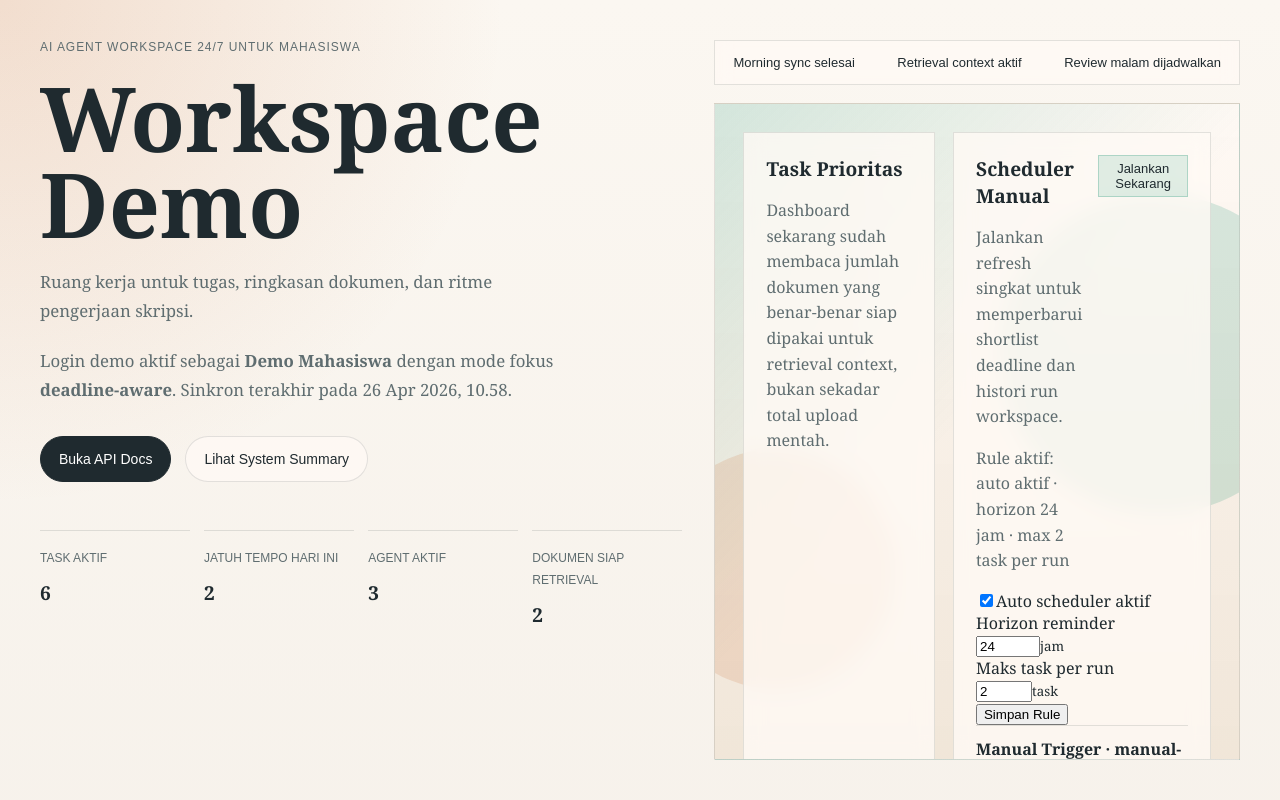
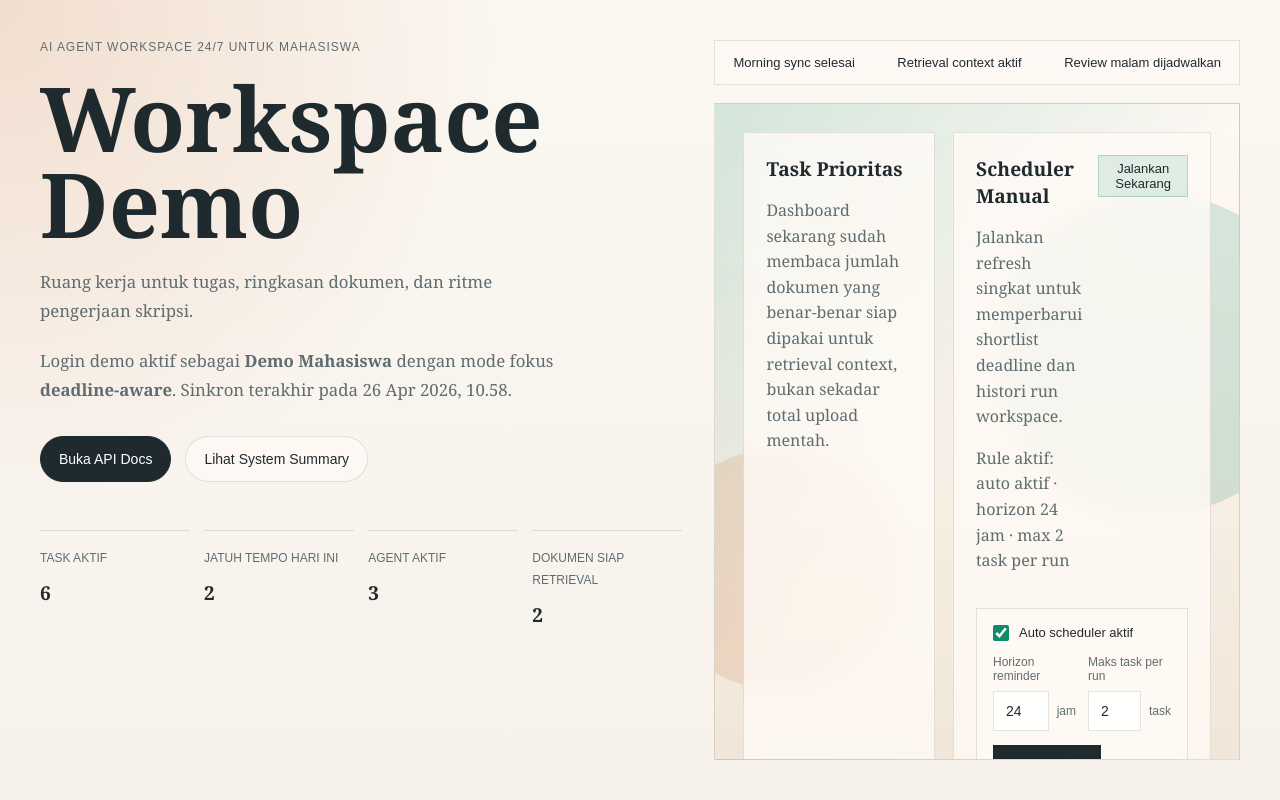
Before and after one commit to LilWest03/PlannerTest, a Next.js app in the folder frontend/: page / in a window 1280 px wide. Shown: the top 800 px of the page. Built offline with nearby package versions, Linux system fonts and the light colour scheme; no server answers.

Commit message:
Add scheduler settings editor to dashboard

```diff
--- a/frontend/app/globals.css
+++ b/frontend/app/globals.css
@@ -354,6 +354,81 @@ a {
   cursor: pointer;
 }
 
+.scheduler-settings-form {
+  display: grid;
+  gap: 14px;
+  margin: 18px 0 10px;
+  padding: 16px;
+  border: 1px solid var(--line);
+  background: rgba(255, 250, 245, 0.74);
+}
+
+.scheduler-toggle {
+  display: flex;
+  align-items: center;
+  gap: 10px;
+  font-family: Arial, sans-serif;
+  font-size: 13px;
+  color: var(--ink);
+}
+
+.scheduler-toggle input {
+  width: 16px;
+  height: 16px;
+  margin: 0;
+  accent-color: var(--accent);
+}
+
+.scheduler-settings-grid {
+  display: grid;
+  grid-template-columns: repeat(2, minmax(0, 1fr));
+  gap: 12px;
+}
+
+.scheduler-field {
+  display: grid;
+  gap: 8px;
+  font-family: Arial, sans-serif;
+  font-size: 12px;
+  color: var(--muted);
+}
+
+.scheduler-input-row {
+  display: grid;
+  grid-template-columns: minmax(0, 1fr) auto;
+  gap: 8px;
+  align-items: center;
+}
+
+.scheduler-input-row input {
+  width: 100%;
+  min-height: 40px;
+  border: 1px solid var(--line);
+  background: rgba(255, 255, 255, 0.82);
+  padding: 0 12px;
+  color: var(--ink);
+  font-family: Arial, sans-serif;
+  font-size: 14px;
+}
+
+.scheduler-input-row small {
+  font-family: Arial, sans-serif;
+  font-size: 12px;
+  color: var(--muted);
+}
+
+.settings-submit {
+  min-height: 40px;
+  width: fit-content;
+  padding: 0 16px;
+  border: 1px solid rgba(31, 42, 47, 0.18);
+  background: var(--ink);
+  color: #fff;
+  font-family: Arial, sans-serif;
+  font-size: 13px;
+  cursor: pointer;
+}
+
 .retrieval-panel {
   align-self: stretch;
 }
@@ -388,6 +463,10 @@ a {
   .panel-header {
     flex-direction: column;
   }
+
+  .scheduler-settings-grid {
+    grid-template-columns: 1fr;
+  }
 }
 
 @media (max-width: 640px) {
```
